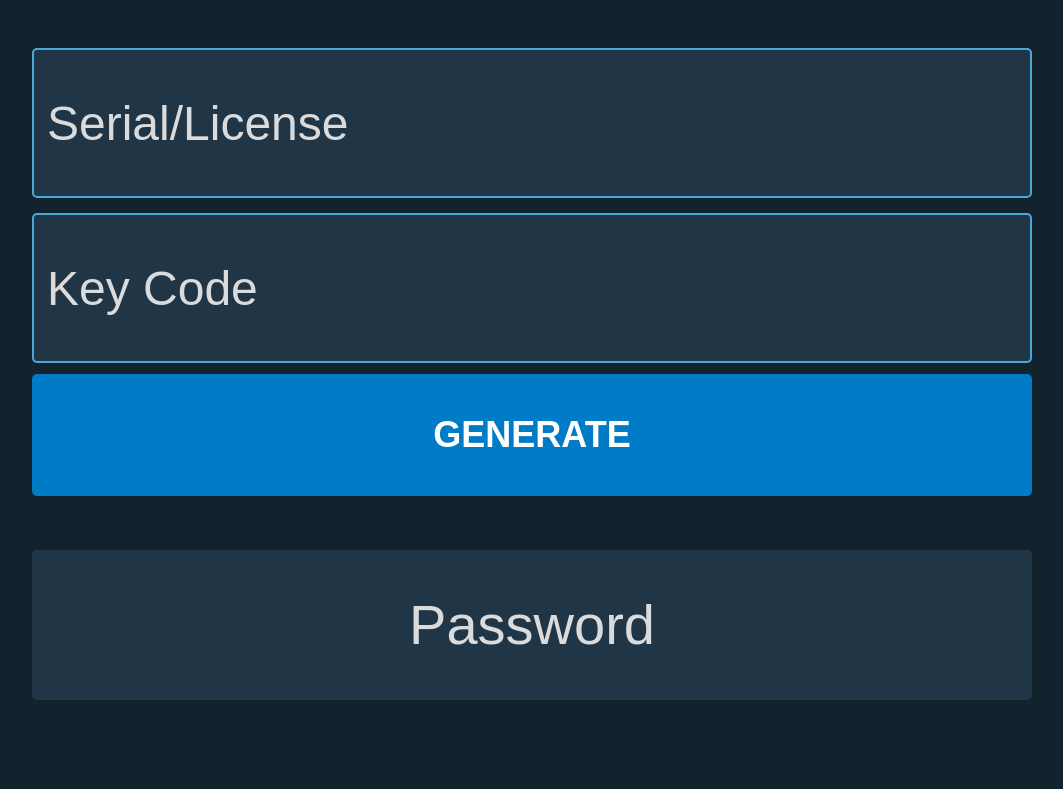
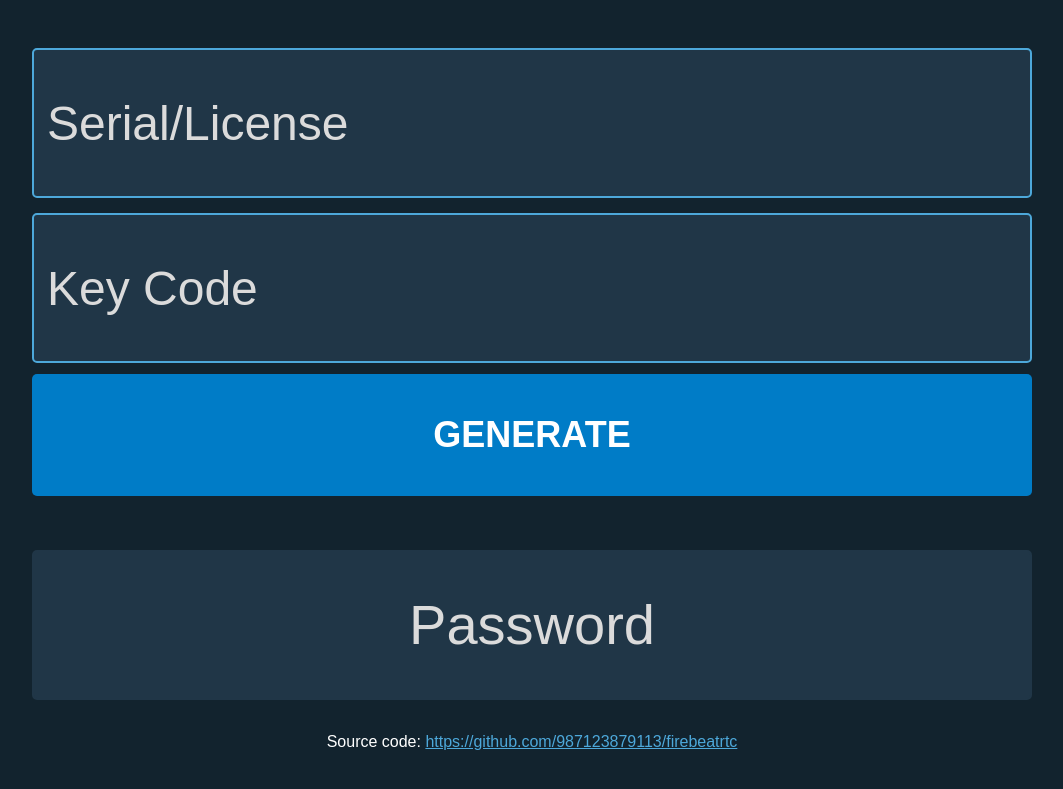
Before and after one commit to 987123879113/firebeatrtc, a plain HTML site: page index.html in a window 1280 px wide. Shown: the part 141-930 px from the top of the page, without its empty margins (108-1171 px from the left). Before the commit the page ends 907 px from the top, so only its background shows below. Drawn offline with Linux system fonts and the light colour scheme.

Commit message:
Add link to source code

```diff
--- a/index.html
+++ b/index.html
@@ -16,6 +16,16 @@
             font-size:48px;
             color:#EEFBFB;
             text-align:center;
+        }
+
+        #footer {
+            color:white;
+            width:100%;
+            text-align: center;
+        }
+
+        #footer a {
+            color: #4DA8DA;
         }
 
         input {
@@ -95,5 +105,10 @@
     <br>
     <br>
     <input id="password" type="text" placeholder="Password" onfocus="this.select();" readonly />
+    <br>
+    <br>
+    <div id="footer">
+        Source code: <a href="https://github.com/987123879113/firebeatrtc">https://github.com/987123879113/firebeatrtc</a>
+    </div>
 </body>
 </html>
```
